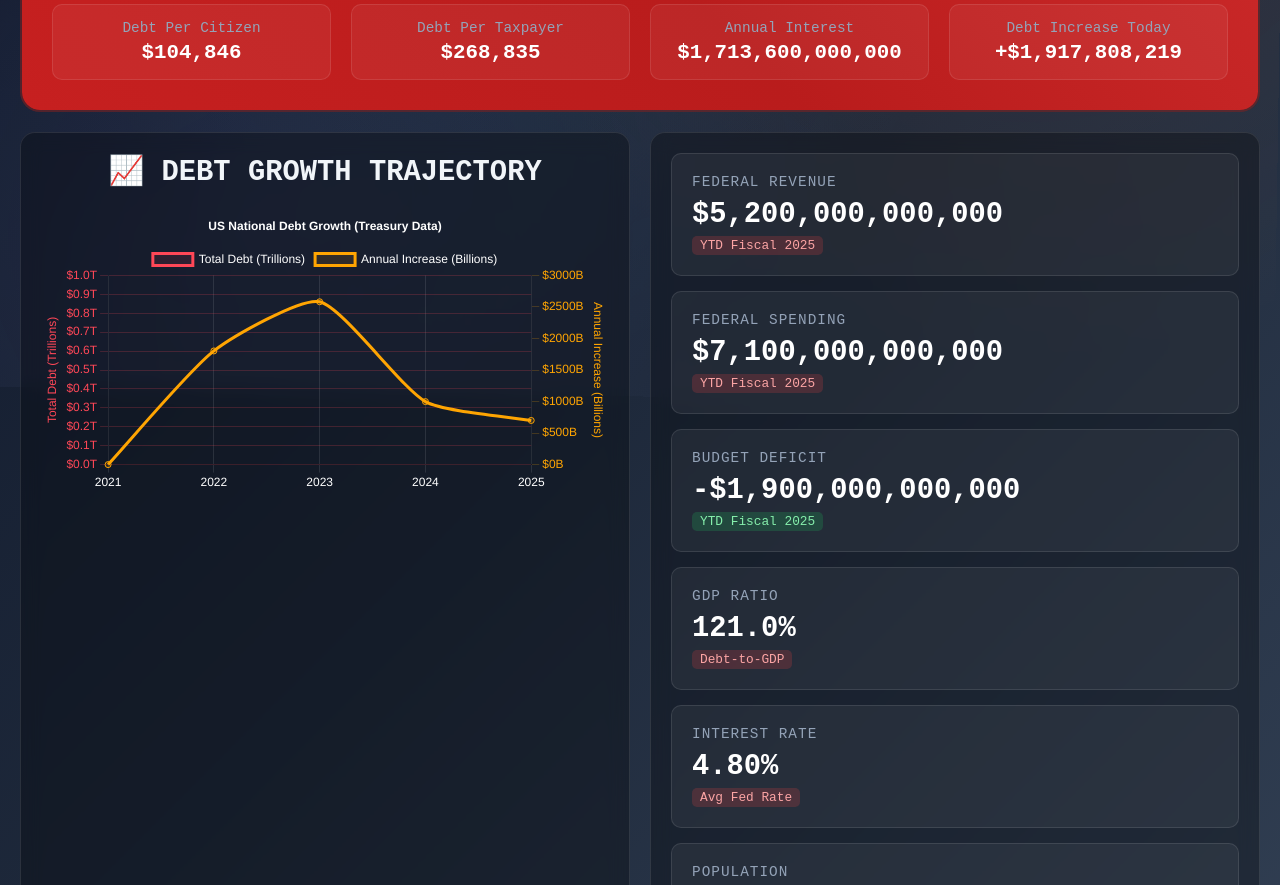
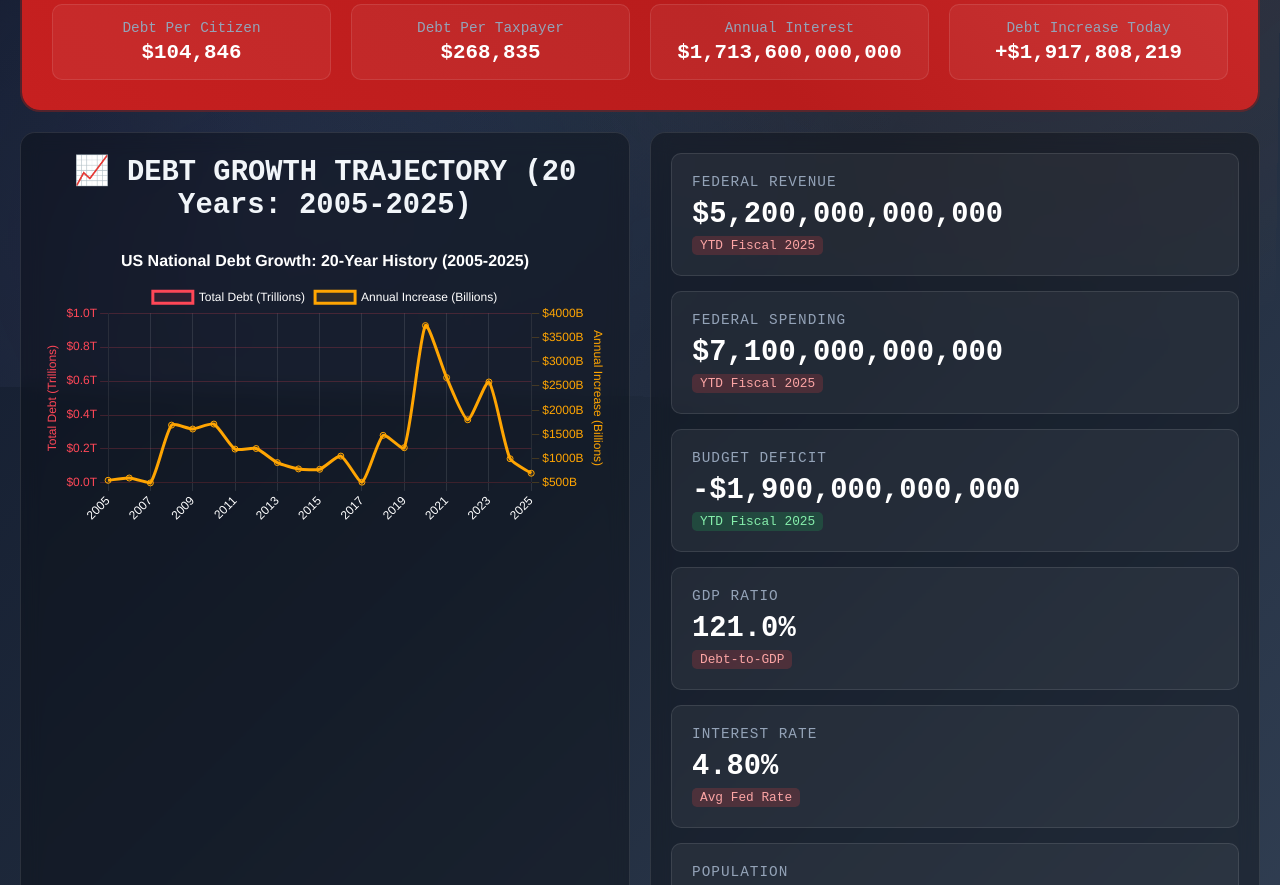
Before and after one commit to shimspedy/usdebt, a website: page index.html in a window 1280 px wide. Shown: the part 386-1271 px from the top of the page. Drawn offline with nearby package versions, Linux system fonts and the light colour scheme; no server answers.

```diff
--- a/data/historical-debt.json
+++ b/data/historical-debt.json
@@ -1,38 +1,158 @@
 {
   "last_updated": "2025-09-26T16:54:26.162Z",
   "data_source": "Treasury API - Debt to the Penny",
-  "records_count": 6,
+  "records_count": 21,
   "data": [
     {
+      "year": 2005,
+      "debt": 7905300000000,
+      "debt_amount": 7905300000000,
+      "record_date": "2005-12-31",
+      "annual_increase": 554400000000,
+      "formatted_debt": "$7.9T"
+    },
+    {
+      "year": 2006,
+      "debt": 8506973899215,
+      "debt_amount": 8506973899215,
+      "record_date": "2006-12-31",
+      "annual_increase": 601673899215,
+      "formatted_debt": "$8.5T"
+    },
+    {
+      "year": 2007,
+      "debt": 9007653372262,
+      "debt_amount": 9007653372262,
+      "record_date": "2007-12-31",
+      "annual_increase": 500679473047,
+      "formatted_debt": "$9.0T"
+    },
+    {
+      "year": 2008,
+      "debt": 10699804864612,
+      "debt_amount": 10699804864612,
+      "record_date": "2008-12-31",
+      "annual_increase": 1692151492350,
+      "formatted_debt": "$10.7T"
+    },
+    {
+      "year": 2009,
+      "debt": 12311349677512,
+      "debt_amount": 12311349677512,
+      "record_date": "2009-12-31",
+      "annual_increase": 1611544812900,
+      "formatted_debt": "$12.3T"
+    },
+    {
+      "year": 2010,
+      "debt": 14025215218708,
+      "debt_amount": 14025215218708,
+      "record_date": "2010-12-31",
+      "annual_increase": 1713865541196,
+      "formatted_debt": "$14.0T"
+    },
+    {
+      "year": 2011,
+      "debt": 15222940045451,
+      "debt_amount": 15222940045451,
+      "record_date": "2011-12-31",
+      "annual_increase": 1197724826743,
+      "formatted_debt": "$15.2T"
+    },
+    {
+      "year": 2012,
+      "debt": 16432706001665,
+      "debt_amount": 16432706001665,
+      "record_date": "2012-12-31",
+      "annual_increase": 1209765956214,
+      "formatted_debt": "$16.4T"
+    },
+    {
+      "year": 2013,
+      "debt": 17351970234715,
+      "debt_amount": 17351970234715,
+      "record_date": "2013-12-31",
+      "annual_increase": 919264233050,
+      "formatted_debt": "$17.4T"
+    },
+    {
+      "year": 2014,
+      "debt": 18141444662500,
+      "debt_amount": 18141444662500,
+      "record_date": "2014-12-31",
+      "annual_increase": 789474427785,
+      "formatted_debt": "$18.1T"
+    },
+    {
+      "year": 2015,
+      "debt": 18922956902004,
+      "debt_amount": 18922956902004,
+      "record_date": "2015-12-31",
+      "annual_increase": 781512239504,
+      "formatted_debt": "$18.9T"
+    },
+    {
+      "year": 2016,
+      "debt": 19976826951047,
+      "debt_amount": 19976826951047,
+      "record_date": "2016-12-31",
+      "annual_increase": 1053870049043,
+      "formatted_debt": "$20.0T"
+    },
+    {
+      "year": 2017,
+      "debt": 20492874442075,
+      "debt_amount": 20492874442075,
+      "record_date": "2017-12-31",
+      "annual_increase": 516047491028,
+      "formatted_debt": "$20.5T"
+    },
+    {
+      "year": 2018,
+      "debt": 21974096074267,
+      "debt_amount": 21974096074267,
+      "record_date": "2018-12-31",
+      "annual_increase": 1481221632192,
+      "formatted_debt": "$22.0T"
+    },
+    {
+      "year": 2019,
+      "debt": 23200711760184,
+      "debt_amount": 23200711760184,
+      "record_date": "2019-12-31",
+      "annual_increase": 1226615685917,
+      "formatted_debt": "$23.2T"
+    },
+    {
       "year": 2020,
-      "debt": 26945391194615.15,
-      "debt_amount": 26945391194615.15,
+      "debt": 26945391194615,
+      "debt_amount": 26945391194615,
       "record_date": "2020-12-31",
-      "annual_increase": 1200000000000,
+      "annual_increase": 3744679434431,
       "formatted_debt": "$26.9T"
     },
     {
       "year": 2021,
-      "debt": 29617214856051.75,
-      "debt_amount": 29617214856051.75,
+      "debt": 29617214856051,
+      "debt_amount": 29617214856051,
       "record_date": "2021-12-31",
-      "annual_increase": 2671823661436.60,
+      "annual_increase": 2671823661436,
       "formatted_debt": "$29.6T"
     },
     {
       "year": 2022,
-      "debt": 31419689421557.9,
-      "debt_amount": 31419689421557.9,
+      "debt": 31419689421557,
+      "debt_amount": 31419689421557,
       "record_date": "2022-12-31",
-      "annual_increase": 1802474565506.15,
+      "annual_increase": 1802474565506,
       "formatted_debt": "$31.4T"
     },
     {
       "year": 2023,
-      "debt": 34001493655565.48,
-      "debt_amount": 34001493655565.48,
+      "debt": 34001493655565,
+      "debt_amount": 34001493655565,
       "record_date": "2023-12-31",
-      "annual_increase": 2581804234007.58,
+      "annual_increase": 2581804234008,
       "formatted_debt": "$34.0T"
     },
     {
--- a/index.html
+++ b/index.html
@@ -344,7 +344,7 @@
 
             <!-- Chart Section -->
             <div class="chart-section">
-                <div class="chart-title">📈 DEBT GROWTH TRAJECTORY</div>
+                <div class="chart-title">📈 DEBT GROWTH TRAJECTORY (20 Years: 2005-2025)</div>
                 <div class="chart-container">
                     <canvas id="debtChart"></canvas>
                 </div>
@@ -398,8 +398,8 @@
             </div>
         </div>
 
-        <!-- Data Sources Indicator -->
-        <div class="update-indicator pulse" style="top: 80px;">
+        <!-- Data Sources Indicator (Hidden) -->
+        <div class="update-indicator pulse" style="top: 80px; display: none;">
             <span id="dataSourceStatus">📊 100% Government APIs • Population: World Bank • GDP: World Bank • Debt: Treasury</span>
         </div>
 
@@ -539,9 +539,25 @@
                 liveData.gdpEstimate = 29500000000000; // Sept 2025: ~$29.5 trillion
                 liveData.interestRate = 0.048; // Sept 2025: ~4.8%
                 liveData.debtHistory = [
-                    { year: 2021, debt: 29617214856051.75, annual_increase: 0 },
-                    { year: 2022, debt: 31419689421557.9, annual_increase: 1802474565506.15 },
-                    { year: 2023, debt: 34001493655565.48, annual_increase: 2581804234007.58 },
+                    { year: 2005, debt: 7905300000000, annual_increase: 554400000000 },
+                    { year: 2006, debt: 8506973899215, annual_increase: 601673899215 },
+                    { year: 2007, debt: 9007653372262, annual_increase: 500679473047 },
+                    { year: 2008, debt: 10699804864612, annual_increase: 1692151492350 },
+                    { year: 2009, debt: 12311349677512, annual_increase: 1611544812900 },
+                    { year: 2010, debt: 14025215218708, annual_increase: 1713865541196 },
+                    { year: 2011, debt: 15222940045451, annual_increase: 1197724826743 },
+                    { year: 2012, debt: 16432706001665, annual_increase: 1209765956214 },
+                    { year: 2013, debt: 17351970234715, annual_increase: 919264233050 },
+                    { year: 2014, debt: 18141444662500, annual_increase: 789474427785 },
+                    { year: 2015, debt: 18922956902004, annual_increase: 781512239504 },
+                    { year: 2016, debt: 19976826951047, annual_increase: 1053870049043 },
+                    { year: 2017, debt: 20492874442075, annual_increase: 516047491028 },
+                    { year: 2018, debt: 21974096074267, annual_increase: 1481221632192 },
+                    { year: 2019, debt: 23200711760184, annual_increase: 1226615685917 },
+                    { year: 2020, debt: 26945391194615, annual_increase: 3744679434431 },
+                    { year: 2021, debt: 29617214856051, annual_increase: 2671823661436 },
+                    { year: 2022, debt: 31419689421557, annual_increase: 1802474565506 },
+                    { year: 2023, debt: 34001493655565, annual_increase: 2581804234008 },
                     { year: 2024, debt: 35000000000000, annual_increase: 999000000000 },
                     { year: 2025, debt: 35700000000000, annual_increase: 700000000000 }
                 ];
@@ -595,19 +611,23 @@
                             plugins: {
                                 title: {
                                     display: true,
-                                    text: 'US National Debt Growth (Treasury Data)',
-                                    color: '#ffffff'
+                                    text: 'US National Debt Growth: 20-Year History (2005-2025)',
+                                    color: '#ffffff',
+                                    font: { size: 16, weight: 'bold' }
                                 },
                                 legend: {
                                     labels: {
-                                        color: '#ffffff'
+                                        color: '#ffffff',
+                                        font: { size: 12 }
                                     }
                                 }
                             },
                             scales: {
                                 x: {
                                     ticks: {
-                                        color: '#ffffff'
+                                        color: '#ffffff',
+                                        maxRotation: 45,
+                                        minRotation: 45
                                     },
                                     grid: {
                                         color: 'rgba(255, 255, 255, 0.1)'
@@ -662,10 +682,10 @@
                     new Chart(ctx, {
                         type: 'line',
                         data: {
-                            labels: ['2020', '2021', '2022', '2023', '2024'],
+                            labels: ['2005', '2006', '2007', '2008', '2009', '2010', '2011', '2012', '2013', '2014', '2015', '2016', '2017', '2018', '2019', '2020', '2021', '2022', '2023', '2024', '2025'],
                             datasets: [{
                                 label: 'Total Debt (Trillions)',
-                                data: [26.9, 28.4, 30.9, 33.2, 35.5],
+                                data: [7.9, 8.5, 9.0, 10.7, 12.3, 14.0, 15.2, 16.4, 17.4, 18.1, 18.9, 20.0, 20.5, 22.0, 23.2, 26.9, 29.6, 31.4, 34.0, 35.0, 35.7],
                                 borderColor: '#ff4757',
                                 backgroundColor: 'rgba(255, 71, 87, 0.1)',
                                 fill: true
@@ -676,8 +696,9 @@
                             plugins: {
                                 title: {
                                     display: true,
-                                    text: 'US National Debt Growth (Estimated)',
-                                    color: '#ffffff'
+                                    text: 'US National Debt Growth: 20-Year History (2005-2025)',
+                                    color: '#ffffff',
+                                    font: { size: 16, weight: 'bold' }
                                 },
                                 legend: {
                                     labels: { color: '#ffffff' }
@@ -685,7 +706,11 @@
                             },
                             scales: {
                                 x: {
-                                    ticks: { color: '#ffffff' },
+                                    ticks: {
+                                        color: '#ffffff',
+                                        maxRotation: 45,
+                                        minRotation: 45
+                                    },
                                     grid: { color: 'rgba(255, 255, 255, 0.1)' }
                                 },
                                 y: {
@@ -809,13 +834,13 @@
                 document.getElementById('populationSource').textContent = liveData.populationSource || 'World Bank API';
                 document.getElementById('gdpSource').textContent = liveData.gdpSource || 'World Bank API';
 
-                // Update main data source status
-                const apiSources = [
-                    `Population: ${liveData.populationSource || 'World Bank API'}`,
-                    `GDP: ${liveData.gdpSource || 'World Bank API'}`,
-                    `Rates: ${liveData.interestSource || 'Treasury Official'}`
-                ].join(' • ');
-                document.getElementById('dataSourceStatus').innerHTML = `📊 100% Gov APIs • ${apiSources}`;
+                // Update main data source status (Hidden)
+                // const apiSources = [
+                //     `Population: ${liveData.populationSource || 'World Bank API'}`,
+                //     `GDP: ${liveData.gdpSource || 'World Bank API'}`,
+                //     `Rates: ${liveData.interestSource || 'Treasury Official'}`
+                // ].join(' • ');
+                // document.getElementById('dataSourceStatus').innerHTML = `📊 100% Gov APIs • ${apiSources}`;
 
             } catch (error) {
                 // Production fallback - no logging
@@ -830,7 +855,7 @@
                 document.getElementById('dailyIncrease').textContent = '+$3,385,773,798';
                 document.getElementById('populationSource').textContent = 'World Bank API';
                 document.getElementById('gdpSource').textContent = 'World Bank API';
-                document.getElementById('dataSourceStatus').innerHTML = '📊 Fallback Data • World Bank 2024 • Treasury Est.';
+                // document.getElementById('dataSourceStatus').innerHTML = '📊 Fallback Data • World Bank 2024 • Treasury Est.';
             }
         }
 
```
